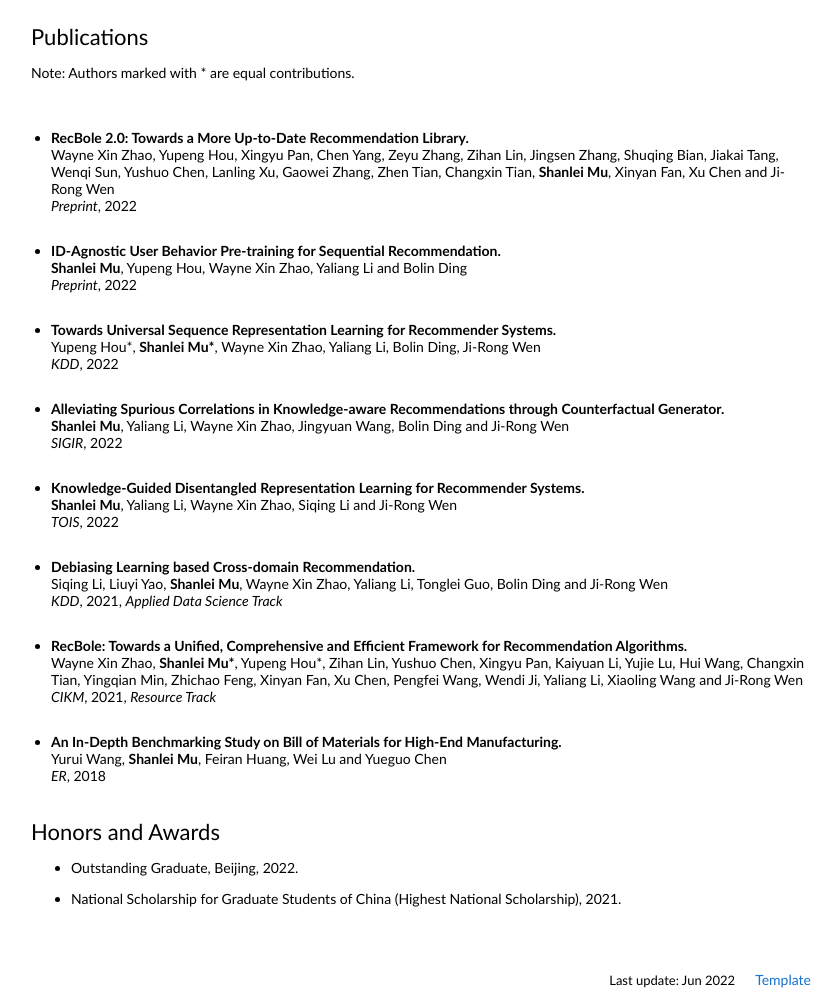
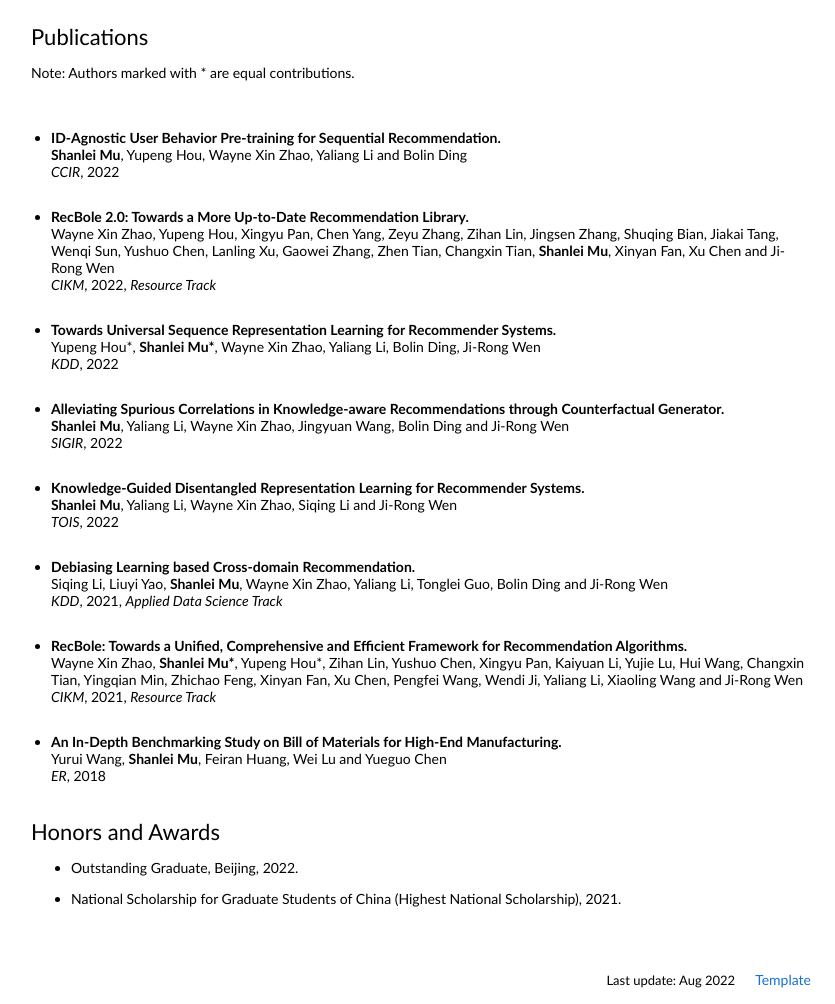
Before and after one commit to ShanleiMu/shanleimu.github.io, a plain HTML site: page index.html in a window 1280 px wide. Shown: the part 1657-2661 px from the top of the page, without its empty margins (229-1064 px from the left). Drawn offline with Linux system fonts and the light colour scheme.

Commit message:
'update'

```diff
--- a/index.html
+++ b/index.html
@@ -33,6 +33,7 @@
               <p>Email: slmu AT ruc.edu.cn</p>
               <p style="text-align:center">
                 <a href="https://github.com/ShanleiMu">GitHub</a> &nbsp/&nbsp
+                <a href="https://scholar.google.com/citations?user=KZMCwdgAAAAJ&hl=zh-CN">Google Scholar</a> &nbsp/&nbsp
                 <a href="https://www.zhihu.com/people/shanleimu">Zhihu</a>
               </p>
             </td>
@@ -138,13 +139,11 @@
           <tr>
             <td style="padding:0px;width:100%;vertical-align:middle">
               <ul><li>
-              <papertitle>RecBole 2.0: Towards a More Up-to-Date Recommendation Library.</papertitle>
+              <papertitle>ID-Agnostic User Behavior Pre-training for Sequential Recommendation.</papertitle>
               <br>
-                Wayne Xin Zhao, Yupeng Hou, Xingyu Pan, Chen Yang, Zeyu Zhang, Zihan Lin, Jingsen Zhang, Shuqing Bian,
-                Jiakai Tang, Wenqi Sun, Yushuo Chen, Lanling Xu, Gaowei Zhang, Zhen Tian, Changxin Tian,
-                <strong>Shanlei Mu</strong>, Xinyan Fan, Xu Chen and Ji-Rong Wen
+                <strong>Shanlei Mu</strong>, Yupeng Hou, Wayne Xin Zhao, Yaliang Li and Bolin Ding
               <br>
-              <em>Preprint</em>, 2022
+              <em>CCIR</em>, 2022
               <br>
               </li></ul>
             </td>
@@ -153,11 +152,13 @@
           <tr>
             <td style="padding:0px;width:100%;vertical-align:middle">
               <ul><li>
-              <papertitle>ID-Agnostic User Behavior Pre-training for Sequential Recommendation.</papertitle>
+              <papertitle>RecBole 2.0: Towards a More Up-to-Date Recommendation Library.</papertitle>
               <br>
-                <strong>Shanlei Mu</strong>, Yupeng Hou, Wayne Xin Zhao, Yaliang Li and Bolin Ding
+                Wayne Xin Zhao, Yupeng Hou, Xingyu Pan, Chen Yang, Zeyu Zhang, Zihan Lin, Jingsen Zhang, Shuqing Bian,
+                Jiakai Tang, Wenqi Sun, Yushuo Chen, Lanling Xu, Gaowei Zhang, Zhen Tian, Changxin Tian,
+                <strong>Shanlei Mu</strong>, Xinyan Fan, Xu Chen and Ji-Rong Wen
               <br>
-              <em>Preprint</em>, 2022
+              <em>CIKM</em>, 2022, <em>Resource Track</em>
               <br>
               </li></ul>
             </td>
@@ -266,7 +267,7 @@
             <td style="padding:0px">
               <br>
               <p style="text-align:right;font-size:small;">
-                  Last update: Jun 2022 &nbsp&nbsp&nbsp&nbsp <a href="https://jonbarron.info/">Template</a>
+                  Last update: Aug 2022 &nbsp&nbsp&nbsp&nbsp <a href="https://jonbarron.info/">Template</a>
               </p>
             </td>
           </tr>
```
